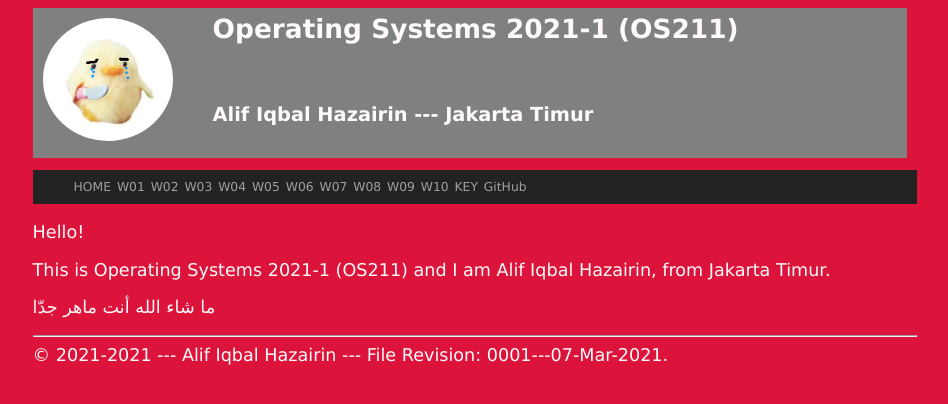
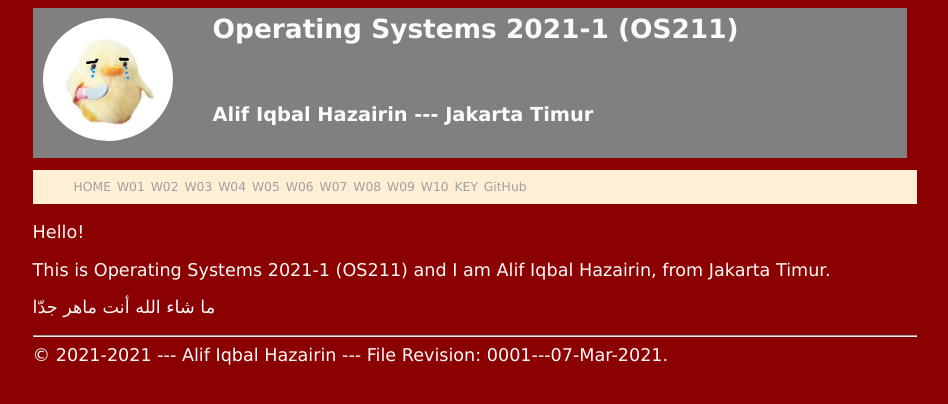
Before and after one commit to AlifHazairin/os211, a Jekyll site: the page built from index.md, in a window 1280 px wide. Shown: the top 404 px of the page, without its empty margins (165-1113 px from the left). Built offline with Jekyll 4.4.1, drawn with Linux system fonts in a browser that asks for light colours.

Commit message:
tried changing color

```diff
--- a/assets/css/style.css
+++ b/assets/css/style.css
@@ -15,7 +15,7 @@
 
 .plainclass1 {
   color:            snow;
-  background-color: crimson;
+  background-color: darkred;
 }
 
 .container {
@@ -111,8 +111,8 @@
 }
 
 .navbar {
-  background-color: #222222;
-  color:            #FFFFFF;
+  background-color: papayawhip;
+  color:            firebrick;
   font-size:        0.7em;
 }
 
```
